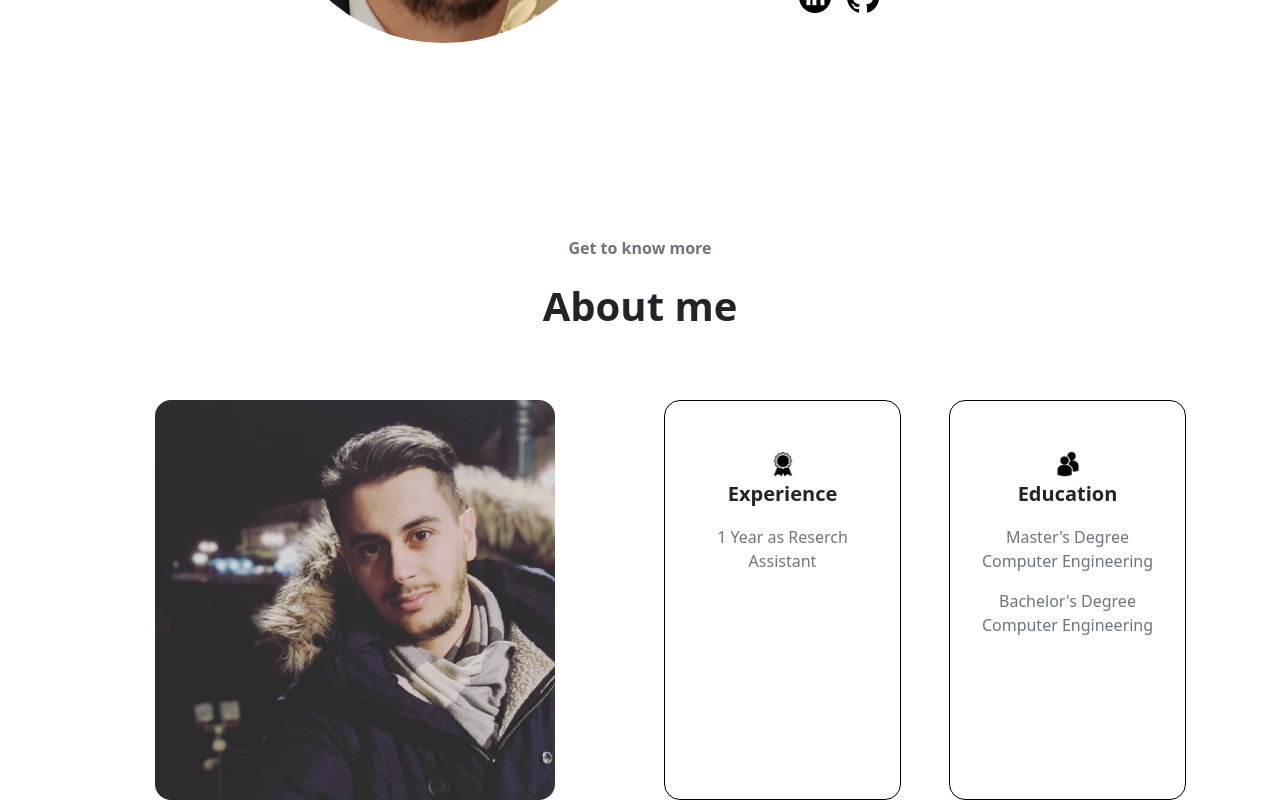
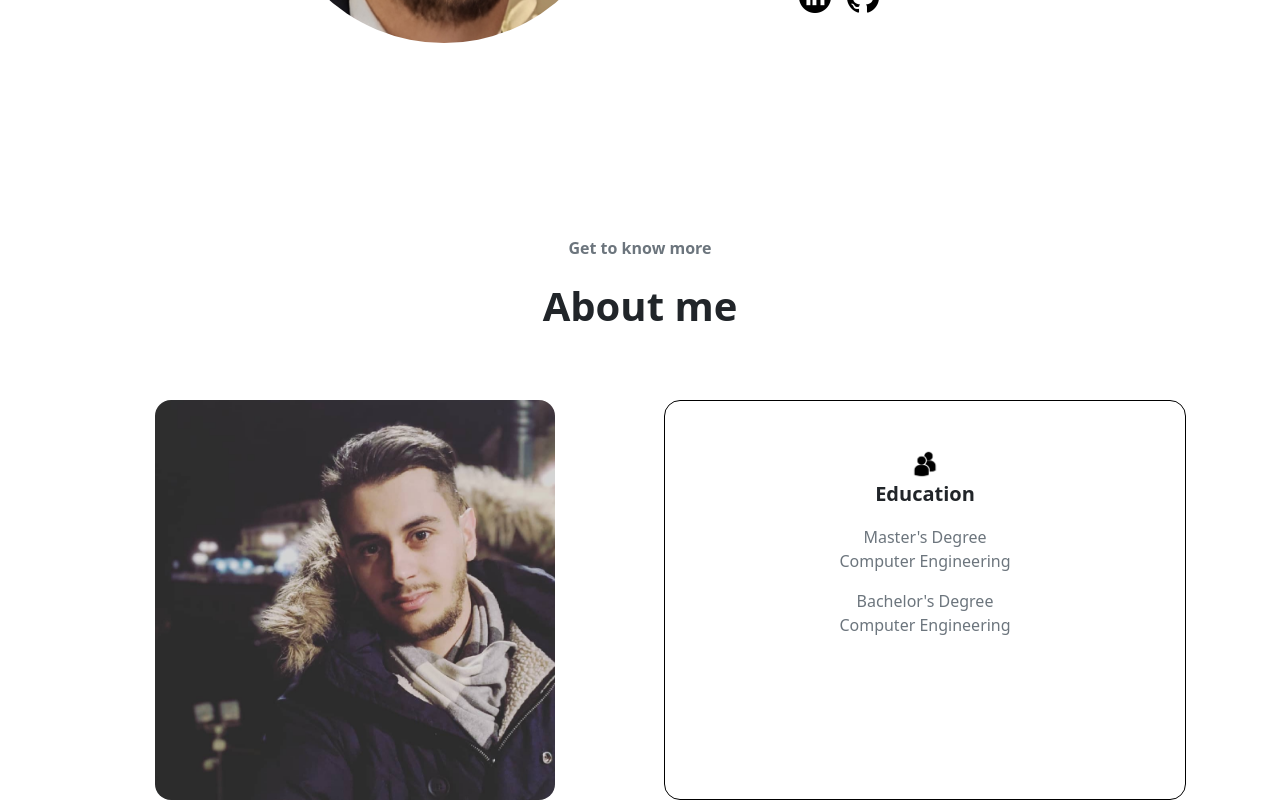
Before and after one commit to AleandroPresta/personal-portfolio-angular, an Angular app in the folder app/: page / in a window 1280 px wide. Shown: the part 551-1351 px from the top of the page. Built offline with nearby package versions, Linux system fonts and the light colour scheme.

Commit message:
Removed experience section

```diff
--- a/app/src/app/about/about.component.html
+++ b/app/src/app/about/about.component.html
@@ -9,11 +9,6 @@
         </div>
         <div class="container d-flex flex-md-row flex-column gap-5">
             <div class="container d-flex flex-column align-items-center text-center border border-black rounded-4 px-4">
-                <img src="./assets/experience.png" alt="Experience icon" width="30px" class="mt-5">
-                <p class="fw-bold fs-5">Experience</p>
-                <p class="text-secondary">1 Year as Reserch Assistant</p>
-            </div>
-            <div class="container d-flex flex-column align-items-center text-center border border-black rounded-4 px-4">
                 <img src="./assets/education.png" alt="Education icon" width="30px" class="mt-5">
                 <p class="fw-bold fs-5">Education</p>
                 <p class="text-secondary">Master's Degree <br> Computer Engineering</p>
```
